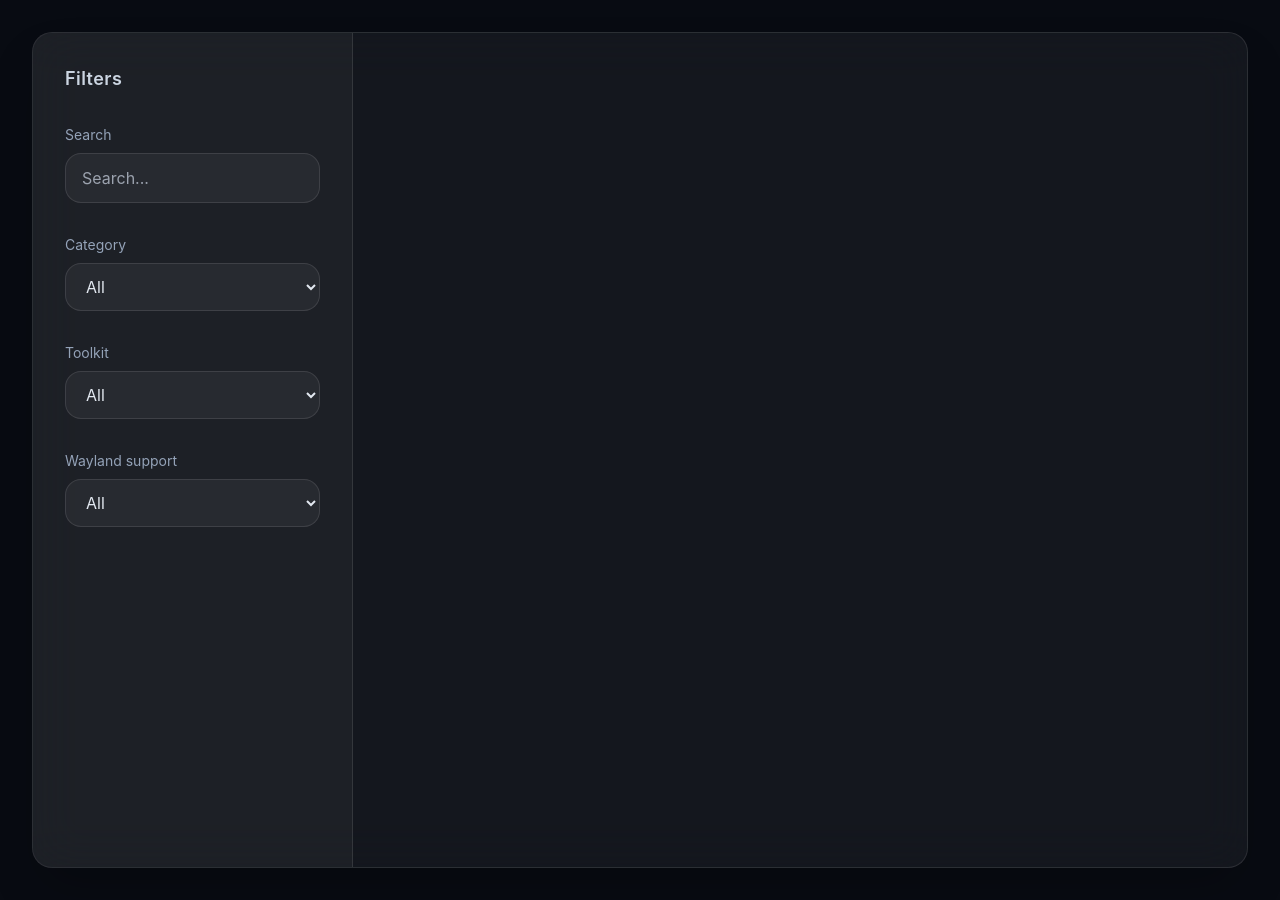
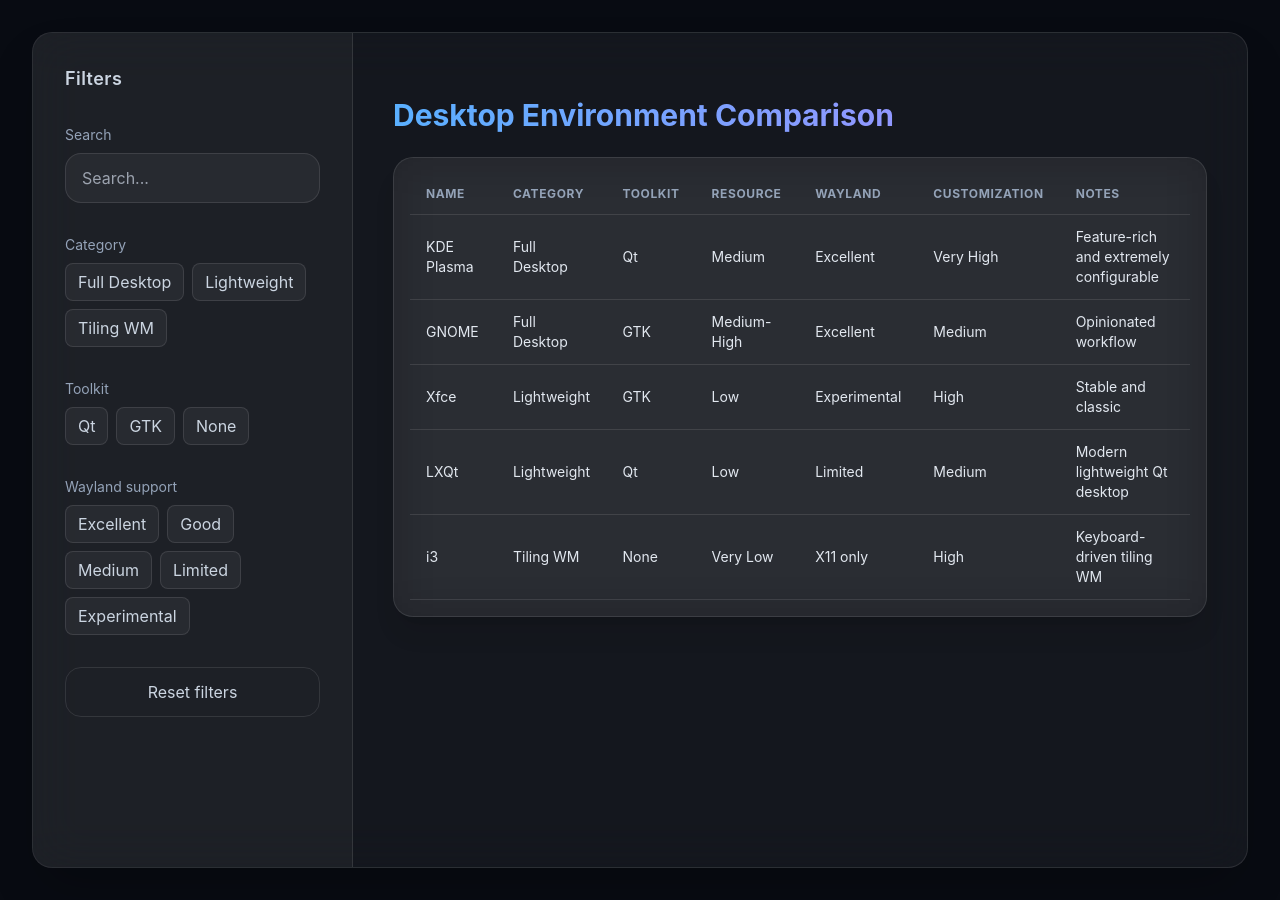
Before and after one commit to Pure-de-Arch/Pure-de-Arch.github.io, a Jekyll site: the page built from index.html, in a window 1280 px wide. Built offline with Jekyll 4.4.1, drawn with Linux system fonts in a browser that asks for light colours; nearby versions of some CDN libraries.

Commit message:
Update index.html

```diff
--- a/index.html
+++ b/index.html
@@ -4,7 +4,7 @@
 ---
 
 <!-- MOBILE HEADER -->
-<div class="md:hidden flex justify-between items-center mb-4">
+<div class="md:hidden flex justify-between items-center mb-4 w-full max-w-[1500px]">
   <h1 class="text-2xl font-bold bg-gradient-to-r from-neonBlue to-neonPurple bg-clip-text text-transparent">
     DE Comparison
   </h1>
@@ -23,6 +23,7 @@
 
     <h2 class="text-slate-300 text-lg tracking-wide font-semibold">Filters</h2>
 
+    <!-- Search -->
     <div class="flex flex-col gap-2">
       <label class="text-sm text-slate-400">Search</label>
       <input id="search"
@@ -30,33 +31,129 @@
              placeholder="Search...">
     </div>
 
+    <!-- Category multi-select -->
     <div class="flex flex-col gap-2">
       <label class="text-sm text-slate-400">Category</label>
-      <select id="filter-category"
-              class="px-4 py-3 rounded-xl bg-white/5 border border-border focus:border-neonPurple focus:ring-2 focus:ring-neonPurple/40 outline-none">
-        <option value="">All</option>
-        <option>Full Desktop</option>
-        <option>Lightweight</option>
-        <option>Tiling WM</option>
-      </select>
+      <div id="category-options" class="flex flex-wrap gap-2">
+        <button data-value="Full Desktop"
+                class="option-btn px-3 py-1.5 rounded-lg bg-white/5 border border-border text-slate-300 hover:border-neonBlue hover:text-neonBlue transition">
+          Full Desktop
+        </button>
+        <button data-value="Lightweight"
+                class="option-btn px-3 py-1.5 rounded-lg bg-white/5 border border-border text-slate-300 hover:border-neonBlue hover:text-neonBlue transition">
+          Lightweight
+        </button>
+        <button data-value="Tiling WM"
+                class="option-btn px-3 py-1.5 rounded-lg bg-white/5 border border-border text-slate-300 hover:border-neonBlue hover:text-neonBlue transition">
+          Tiling WM
+        </button>
+      </div>
     </div>
 
+    <!-- Toolkit multi-select -->
     <div class="flex flex-col gap-2">
       <label class="text-sm text-slate-400">Toolkit</label>
-      <select id="filter-toolkit"
-              class="px-4 py-3 rounded-xl bg-white/5 border border-border focus:border-neonCyan focus:ring-2 focus:ring-neonCyan/40 outline-none">
-        <option value="">All</option>
-        <option>Qt</option>
-        <option>GTK</option>
-        <option>None</option>
-      </select>
+      <div id="toolkit-options" class="flex flex-wrap gap-2">
+        <button data-value="Qt"
+                class="option-btn px-3 py-1.5 rounded-lg bg-white/5 border border-border text-slate-300 hover:border-neonBlue hover:text-neonBlue transition">
+          Qt
+        </button>
+        <button data-value="GTK"
+                class="option-btn px-3 py-1.5 rounded-lg bg-white/5 border border-border text-slate-300 hover:border-neonBlue hover:text-neonBlue transition">
+          GTK
+        </button>
+        <button data-value="None"
+                class="option-btn px-3 py-1.5 rounded-lg bg-white/5 border border-border text-slate-300 hover:border-neonBlue hover:text-neonBlue transition">
+          None
+        </button>
+      </div>
     </div>
 
+    <!-- Wayland multi-select -->
     <div class="flex flex-col gap-2">
       <label class="text-sm text-slate-400">Wayland support</label>
-      <select id="filter-wayland"
-              class="px-4 py-3 rounded-xl bg-white/5 border border-border focus:border-neonPink focus:ring-2 focus:ring-neonPink/40 outline-none">
-        <option value="">All</option>
-        <option>Excellent</option>
-        <option>Good</option>
-        <option>Medium</option>
+      <div id="wayland-options" class="flex flex-wrap gap-2">
+        <button data-value="Excellent"
+                class="option-btn px-3 py-1.5 rounded-lg bg-white/5 border border-border text-slate-300 hover:border-neonBlue hover:text-neonBlue transition">
+          Excellent
+        </button>
+        <button data-value="Good"
+                class="option-btn px-3 py-1.5 rounded-lg bg-white/5 border border-border text-slate-300 hover:border-neonBlue hover:text-neonBlue transition">
+          Good
+        </button>
+        <button data-value="Medium"
+                class="option-btn px-3 py-1.5 rounded-lg bg-white/5 border border-border text-slate-300 hover:border-neonBlue hover:text-neonBlue transition">
+          Medium
+        </button>
+        <button data-value="Limited"
+                class="option-btn px-3 py-1.5 rounded-lg bg-white/5 border border-border text-slate-300 hover:border-neonBlue hover:text-neonBlue transition">
+          Limited
+        </button>
+        <button data-value="Experimental"
+                class="option-btn px-3 py-1.5 rounded-lg bg-white/5 border border-border text-slate-300 hover:border-neonBlue hover:text-neonBlue transition">
+          Experimental
+        </button>
+      </div>
+    </div>
+
+    <!-- Reset -->
+    <button id="reset"
+            class="px-4 py-3 rounded-xl border border-border text-slate-300 hover:border-neonBlue hover:text-neonBlue transition">
+      Reset filters
+    </button>
+  </aside>
+
+  <!-- MAIN -->
+  <main class="flex-1 p-10">
+
+    <!-- ACTIVE FILTER CHIPS -->
+    <div id="active-chips" class="flex flex-wrap gap-2 mb-6"></div>
+
+    <h1 class="hidden md:block text-3xl font-bold mb-6 bg-gradient-to-r from-neonBlue to-neonPurple bg-clip-text text-transparent">
+      Desktop Environment Comparison
+    </h1>
+
+    <div class="bg-card backdrop-blur-xl border border-border rounded-2xl shadow-xl p-4 overflow-auto">
+
+      <table class="w-full text-sm">
+        <thead class="text-slate-400 uppercase text-xs tracking-wider">
+          <tr>
+            <th data-col="name" class="sortable py-3 px-4 border-b border-border text-left cursor-pointer">Name</th>
+            <th data-col="category" class="sortable py-3 px-4 border-b border-border text-left cursor-pointer">Category</th>
+            <th data-col="toolkit" class="sortable py-3 px-4 border-b border-border text-left cursor-pointer">Toolkit</th>
+            <th data-col="resource" class="sortable py-3 px-4 border-b border-border text-left cursor-pointer">Resource</th>
+            <th data-col="wayland" class="sortable py-3 px-4 border-b border-border text-left cursor-pointer">Wayland</th>
+            <th data-col="customization" class="sortable py-3 px-4 border-b border-border text-left cursor-pointer">Customization</th>
+            <th data-col="notes" class="sortable py-3 px-4 border-b border-border text-left cursor-pointer">Notes</th>
+          </tr>
+        </thead>
+
+        <tbody>
+          {% for de in site.data.desktops %}
+          <tr class="row transition hover:bg-white/10"
+              data-name="{{ de.name | escape }}"
+              data-category="{{ de.category | escape }}"
+              data-toolkit="{{ de.toolkit | escape }}"
+              data-wayland="{{ de.wayland | escape }}"
+              data-notes="{{ de.notes | escape }}"
+          >
+            <td class="py-3 px-4 border-b border-border">{{ de.name }}</td>
+            <td class="py-3 px-4 border-b border-border">{{ de.category }}</td>
+            <td class="py-3 px-4 border-b border-border">{{ de.toolkit }}</td>
+            <td class="py-3 px-4 border-b border-border">{{ de.resource }}</td>
+            <td class="py-3 px-4 border-b border-border">{{ de.wayland }}</td>
+            <td class="py-3 px-4 border-b border-border">{{ de.customization }}</td>
+            <td class="py-3 px-4 border-b border-border">{{ de.notes }}</td>
+          </tr>
+          {% endfor %}
+        </tbody>
+      </table>
+
+      <div id="no-results" class="text-red-400 mt-4 hidden">
+        No results found.
+      </div>
+
+    </div>
+  </main>
+
+</div>
```
